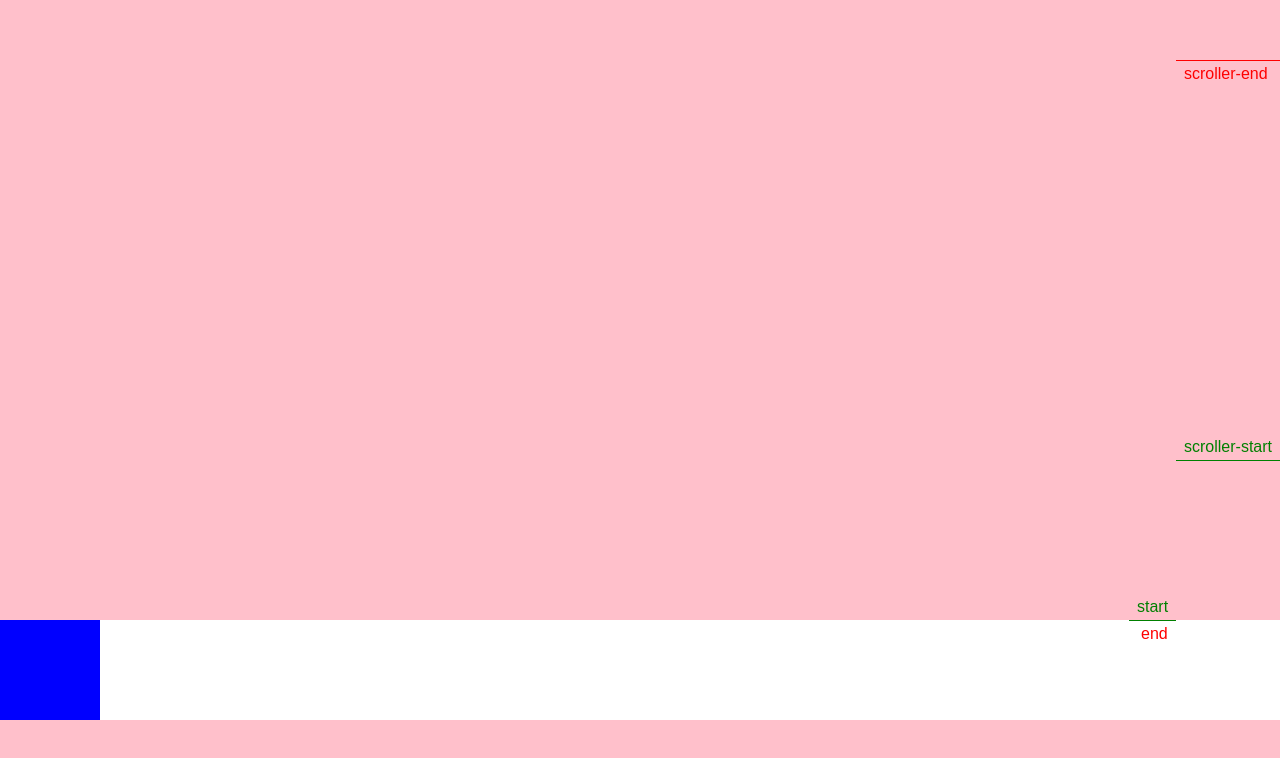
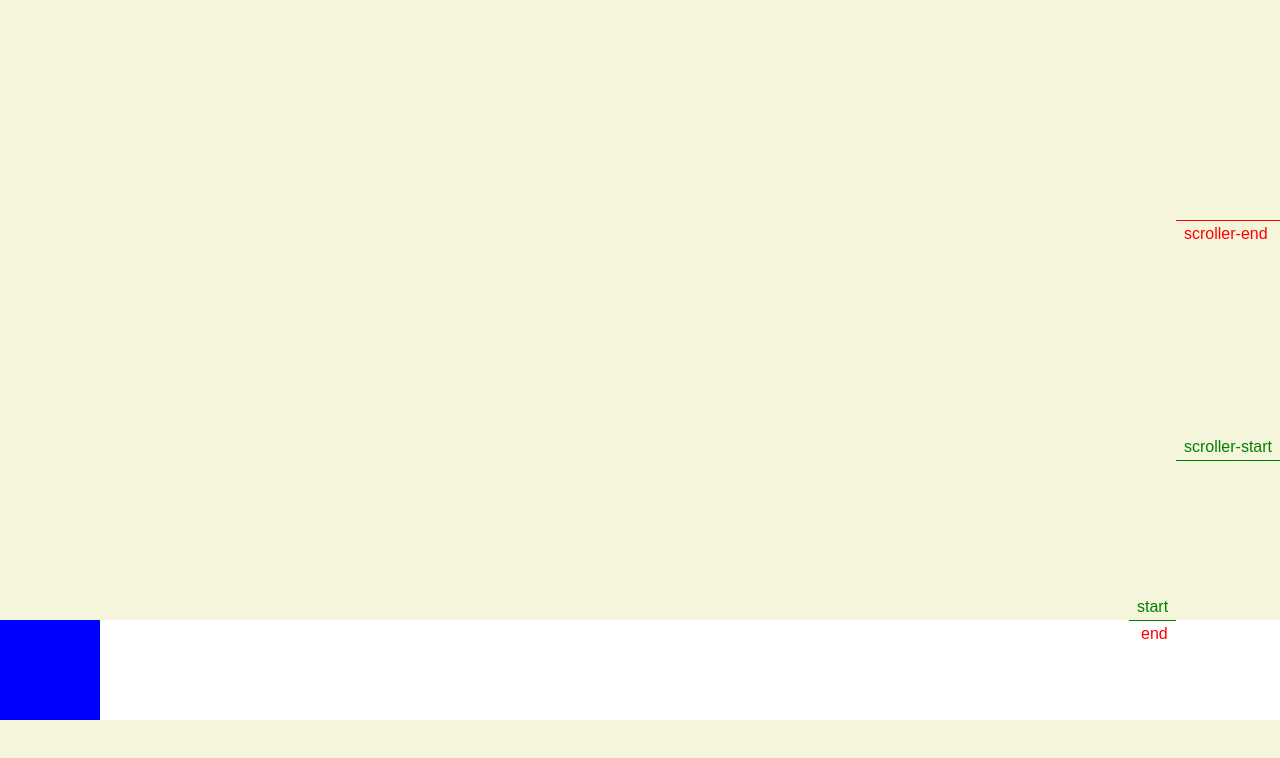
Before and after one commit to codegorrilla/scrollTrigger-101, a website built with Vite: page src/index.html in a window 1280 px wide. Shown: the part 180-938 px from the top of the page. Built offline with nearby package versions, Linux system fonts and the light colour scheme.

Commit message:
learned how to use standalone ScrollTrigger

```diff
--- a/src/index.html
+++ b/src/index.html
@@ -9,7 +9,7 @@
 		<title>Scrolltrigger 101</title>
 		<script
 			type="module"
-			src="./js/main.js"
+			src="./js/gsap.js"
 		></script>
 	</head>
 	<body>
--- a/src/js/gsap.js
+++ b/src/js/gsap.js
@@ -1,3 +1,5 @@
+import '../scss/styles.scss';
+
 //importing GSAP and ScrollTrigger
 import { gsap } from 'gsap';
 
@@ -6,3 +8,17 @@ import { ScrollTrigger } from 'gsap/ScrollTrigger';
 gsap.registerPlugin(ScrollTrigger);
 
 export * from 'gsap';
+
+//standalone scrollTrigger
+ScrollTrigger.create({
+	trigger: '.box',
+	start: 'top 80%',
+	end: 'top 50%',
+	markers: true,
+	toggleClass: 'box-red',
+	// onEnter: () => console.log('enter!'),
+	// onLeave: () => console.log('leave!'),
+	// onEnterBack: () => console.log('enterBack!'),
+	// onLeaveBack: () => console.log('leaveBack!'),
+	onUpdate: (self) => console.log(self),
+});
--- a/src/js/main.js
+++ b/src/js/main.js
@@ -1,22 +1,3 @@
 //importing scss file
 import '../scss/styles.scss';
 import { gsap } from './gsap.js';
-
-//timeline
-// gsap.to('.box', { x: 500, duration: 2 });
-// gsap.to('.box', { y: 200, duration: 3, delay: 2 });
-// gsap.to('.box', { x: 0, duration: 2, delay: 5 });
-
-const tl = gsap.timeline({
-	scrollTrigger: {
-		trigger: '.box',
-		markers: true,
-		start: 'top 80%',
-		end: 'top 30%',
-		scrub: 1,
-	},
-});
-
-tl.to('.box', { x: 500, duration: 5 })
-	.to('.box', { y: 700, duration: 2 })
-	.to('.box', { x: 0, duration: 2 });
--- a/src/scss/styles.scss
+++ b/src/scss/styles.scss
@@ -10,5 +10,9 @@ body {
 
 .panel {
 	height: 100vh;
-	background-color: pink;
+	background-color: beige;
 }
+
+.box-red {
+	background-color: red;
+}
```
